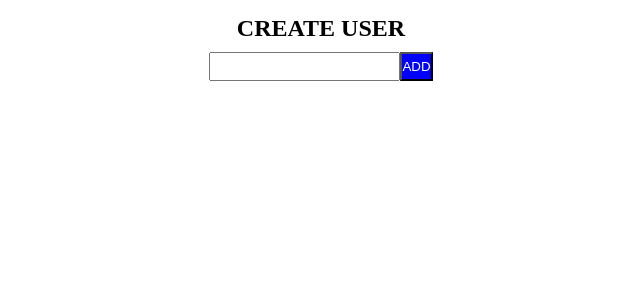
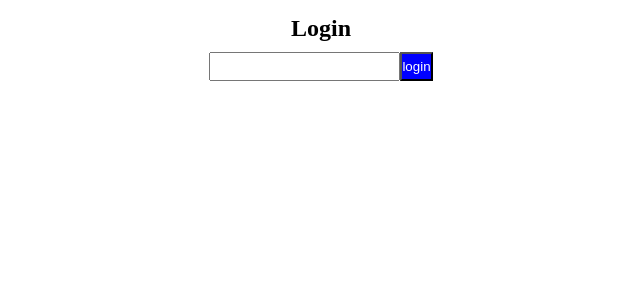
Before and after one commit to Rajasree1997/restaurent, a React (Create React App) app: page /learn/login in a window 1280 px wide. Shown: the top 300 px of the page, without its empty margins (319-959 px from the left). Built offline with nearby package versions, Linux system fonts and the light colour scheme.

Commit message:
22/11/third

```diff
--- a/src/App.js
+++ b/src/App.js
@@ -1,6 +1,7 @@
 import Home from './Home'
 import Learn from './Learn';
 import TodoList from './TodoList';
+import Login from './Login';
 import CreateUser from './CreateUser';
 import {
   BrowserRouter as Router,
@@ -16,6 +17,7 @@ const App = () => {
       <Route path="/TodoList" component={TodoList}/>
 
       <Route path="/learn/user" component={Learn}/>
+      <Route path="/learn/login" component={Login}/>
       <Route path="/learn" component={CreateUser}/>
       <Route path="/" component={Home}/>
 
--- a/src/Learn.jsx
+++ b/src/Learn.jsx
@@ -32,6 +32,7 @@ const Learn = ({history}) => {
 
         <div className=" container">
         <h2>My To Do List ({user})</h2>
+
         <div className="todo-add">
             <input type="text"  placeholder="Plan Something..." value={todo} onChange={(e)=>{
                 setTodo(e.target.value);//todo il type cheyyunna value settodo lekk store aavunnu when click on add new botton
@@ -73,6 +74,12 @@ const Learn = ({history}) => {
             </div>}
         </div>
         <div className="todo-content">
+        <div className="logout-section">
+            <button onClick={()=>{
+                localStorage.removeItem("userName");
+                history.push("/learn/login");
+            }}>logout</button>
+        </div>
 
         <ul>
 
--- /dev/null
+++ b/src/Login.jsx
@@ -0,0 +1,39 @@
+import { useState } from "react";
+
+
+const  Login= ({history}) => {
+    const [userName,setUserName] = useState("");
+    const loginUser=(e)=>{
+
+        e.preventDefault();
+        if(!userName)return
+
+    }
+    if(localStorage.getItem("userName")){
+        history.push("/learn/user");
+    }
+
+
+
+    return (
+        <div className="container">
+            <h2>Login</h2>
+            <form style={{display:"grid",
+            gridTemplateColumns :"auto auto",
+        justifyContent:"center"}}
+        onSubmit={loginUser}>
+            <input type="text"
+            value={userName}
+            onChange={
+                (e)=>{
+                    setUserName(e.target.value);
+                }
+            }
+            />
+            <button className="user-add" type="submit">login</button>
+            </form>
+        </div>
+    )
+}
+
+export default  Login
--- a/src/index.css
+++ b/src/index.css
@@ -347,5 +347,17 @@ ul{
 }
 
 }
+.logout-section
+{
+    display: grid;
+    justify-content: right;
+
+    margin: 15px 0;
+
+}
+.logout-section button{
+    background-color: red;
+    color: white;
+}
 
 /* 22.88px */
```
